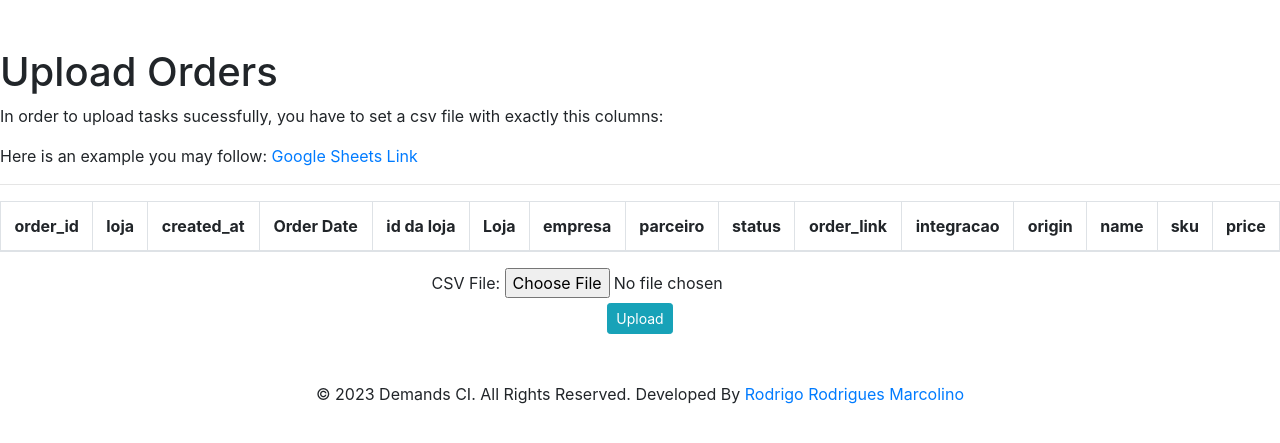
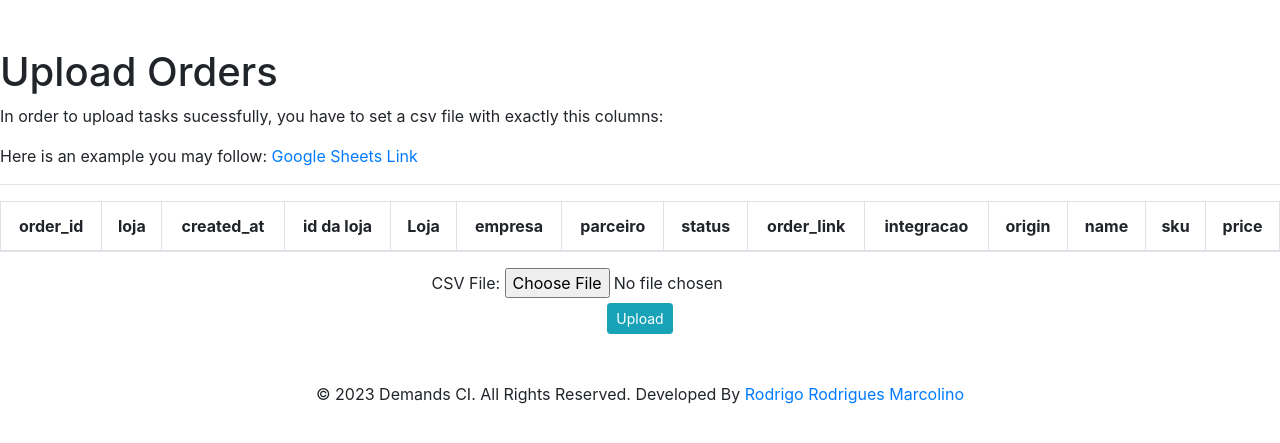
Before and after one commit to DigoRM/Demands, a Django app: page /upload_orders/ in a window 1280 px wide. Shown: the part 56-499 px from the top of the page. Run offline with Django 3.2, Linux system fonts and the light colour scheme; a user stored in the database is signed in; data that the repository does not hold is empty; some libraries are stand-ins or nearby versions.

Commit message:
Update upload_orders.html

```diff
--- a/app_distribute/templates/upload_orders.html
+++ b/app_distribute/templates/upload_orders.html
@@ -16,7 +16,6 @@
                     <th>order_id</th>
                     <th>loja</th>
                     <th>created_at</th>
-                    <th>Order Date</th>
                     <th>id da loja</th>
                     <th>Loja</th>
                     <th>empresa</th>
```
